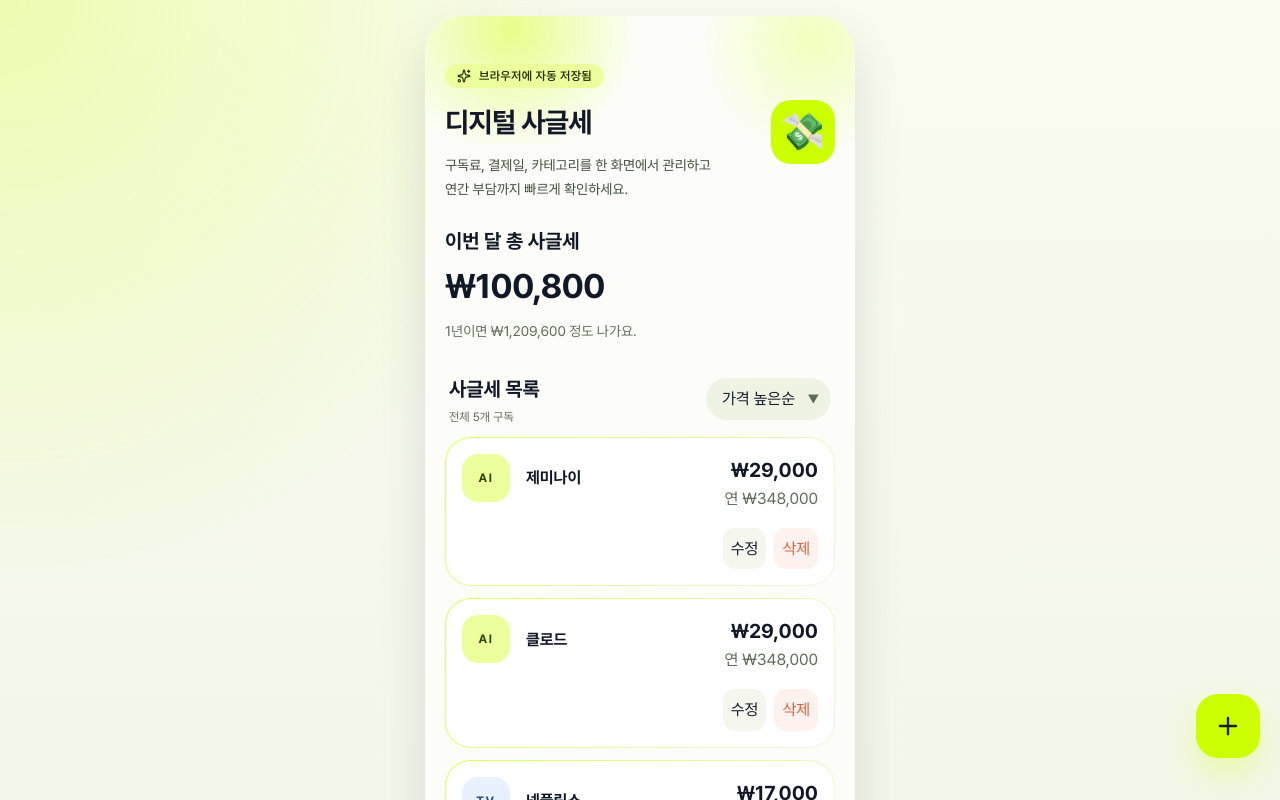
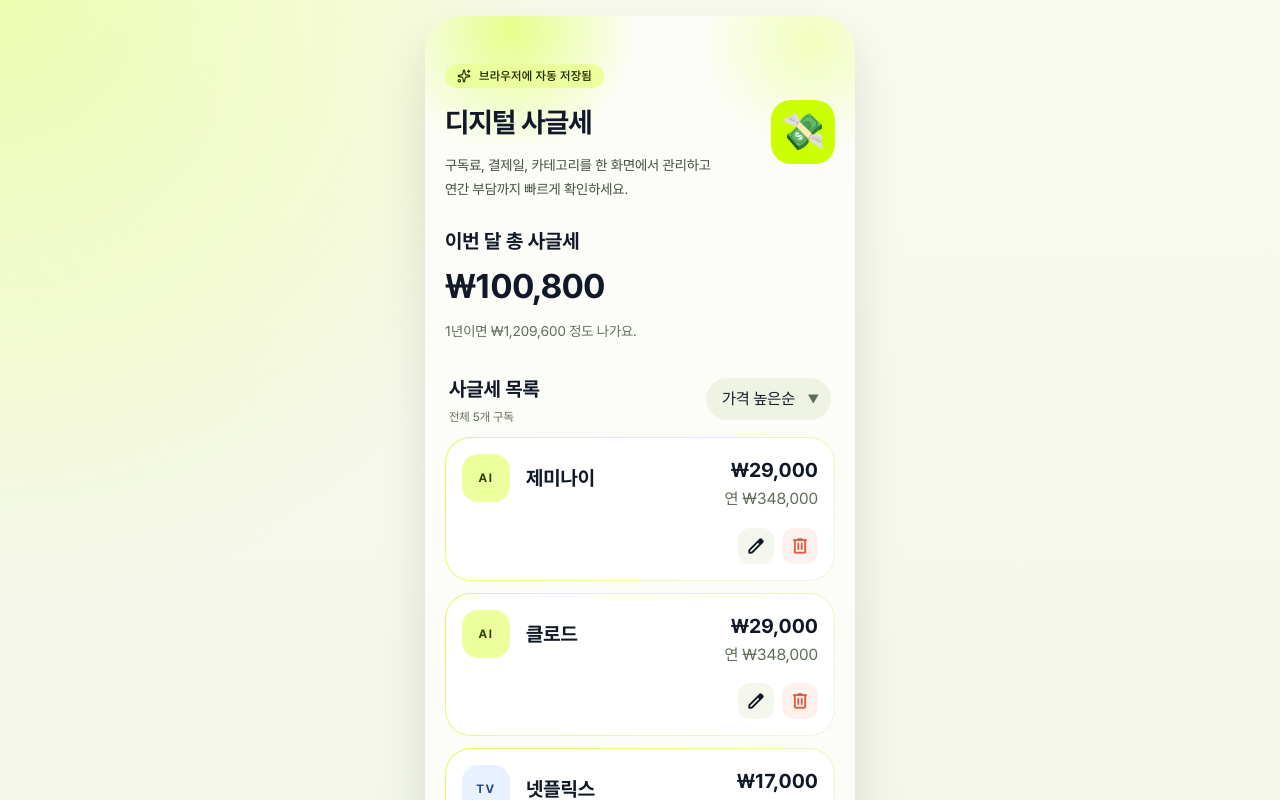
Before and after one commit to dsgntest/subscription_manager, a React (Vite) app: page / in a window 1280 px wide. Shown: the top 800 px of the page. Built offline with nearby package versions, Linux system fonts and the light colour scheme.

Commit message:
Refine subscription UI, typography, filters, billing day, and OG assets

```diff
--- a/index.html
+++ b/index.html
@@ -81,6 +81,19 @@
       href="https://dsgntest.github.io/subscription_manager/"
     />
     <link
+      rel="preconnect"
+      href="https://fonts.googleapis.com"
+    />
+    <link
+      rel="preconnect"
+      href="https://fonts.gstatic.com"
+      crossorigin
+    />
+    <link
+      href="https://fonts.googleapis.com/css2?family=Material+Symbols+Rounded:FILL@0..1&display=swap"
+      rel="stylesheet"
+    />
+    <link
       rel="icon"
       href="/subscription_manager/favicon.svg"
       type="image/svg+xml"
--- a/src/App.tsx
+++ b/src/App.tsx
@@ -315,7 +315,7 @@ export default function App() {
                   <select
                     value={sortBy}
                     onChange={(e) => setSortBy(e.target.value as SortOption)}
-                    className="appearance-none rounded-full px-4 py-2 pr-9 text-sm font-semibold outline-none"
+                    className="appearance-none rounded-full px-4 py-2 pr-9 text-[14px] font-semibold outline-none"
                     style={{backgroundColor: theme.surfaceContainerHigh, color: theme.onSurface}}
                   >
                     <option value="price-desc">가격 높은순</option>
@@ -398,7 +398,7 @@ export default function App() {
 
                               <div className="min-w-0 flex-1">
                                 <div className="flex flex-wrap items-center gap-2">
-                                  <h3 className="truncate text-[16px] font-bold" style={{color: theme.onSurface}}>
+                                  <h3 className="truncate text-[20px] font-bold" style={{color: theme.onSurface}}>
                                     {sub.name}
                                   </h3>
                                 </div>
@@ -418,17 +418,23 @@ export default function App() {
                           <div className="mt-4 flex items-center justify-end gap-2">
                               <button
                                 onClick={() => openEditSheet(sub)}
-                                className="inline-flex items-center rounded-xl px-2 py-2 text-[13px] font-medium"
+                                className="inline-flex items-center rounded-xl p-2"
                                 style={{backgroundColor: '#F5F7EE', color: theme.onSurface}}
+                                aria-label={`${sub.name} 수정`}
                               >
-                                수정
+                                <span className="material-symbols-rounded" aria-hidden="true">
+                                  edit
+                                </span>
                               </button>
                               <button
                                 onClick={() => handleRemove(sub.id)}
-                                className="inline-flex items-center rounded-xl px-2 py-2 text-[13px] font-medium"
+                                className="inline-flex items-center rounded-xl p-2"
                                 style={{backgroundColor: '#FFF1ED', color: '#D86041'}}
+                                aria-label={`${sub.name} 삭제`}
                               >
-                                삭제
+                                <span className="material-symbols-rounded" aria-hidden="true">
+                                  delete
+                                </span>
                               </button>
                           </div>
                         </div>
@@ -440,15 +446,6 @@ export default function App() {
             </div>
           </section>
         </main>
-
-        <button
-          onClick={openCreateSheet}
-          className="absolute bottom-7 right-6 z-20 flex h-[64px] w-[64px] items-center justify-center rounded-[22px] transition-transform hover:scale-105 active:scale-95"
-          style={{backgroundColor: theme.primary, color: theme.onPrimary, boxShadow: '0 16px 32px rgba(204,255,0,0.28)', bottom: '42px', right: '20px'}}
-          aria-label="구독 추가"
-        >
-          <Plus size={28} />
-        </button>
 
         <AnimatePresence>
           {isSheetOpen && (
@@ -599,6 +596,19 @@ export default function App() {
             </>
           )}
         </AnimatePresence>
+
+        <div className="px-5 pb-[42px] pt-4">
+          <div className="flex justify-end">
+            <button
+              onClick={openCreateSheet}
+              className="z-20 flex h-[64px] w-[64px] items-center justify-center rounded-[22px] transition-transform hover:scale-105 active:scale-95"
+              style={{backgroundColor: theme.primary, color: theme.onPrimary, boxShadow: '0 16px 32px rgba(204,255,0,0.28)'}}
+              aria-label="구독 추가"
+            >
+              <Plus size={28} />
+            </button>
+          </div>
+        </div>
       </div>
     </div>
   );
--- a/src/index.css
+++ b/src/index.css
@@ -56,3 +56,13 @@ select,
 textarea {
   font: inherit;
 }
+
+.material-symbols-rounded {
+  font-variation-settings:
+    "FILL" 0,
+    "wght" 500,
+    "GRAD" 0,
+    "opsz" 24;
+  font-size: 20px;
+  line-height: 1;
+}
```
